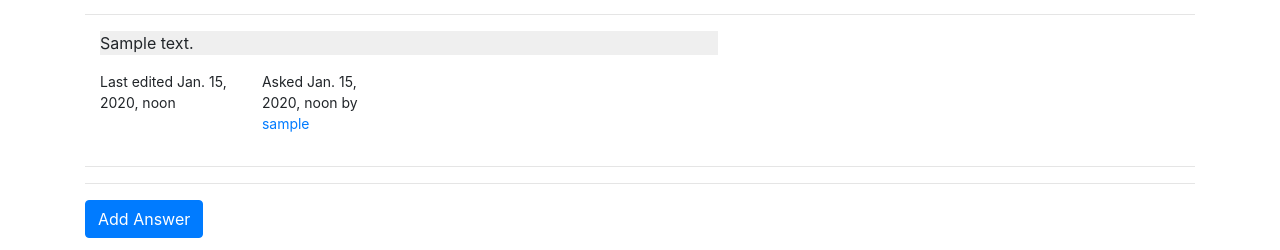
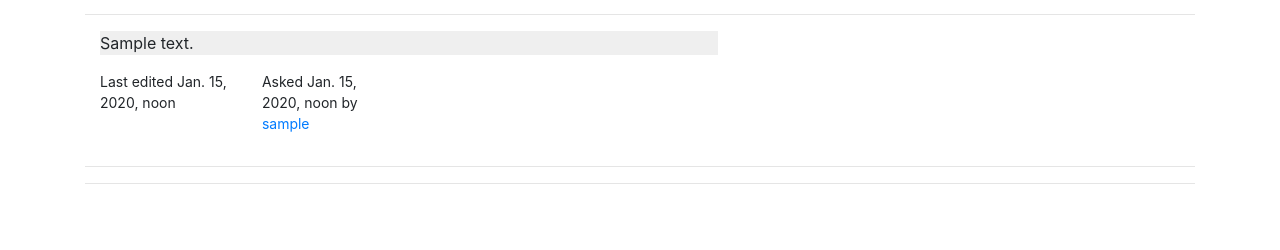
Before and after one commit to Uran198/med, a Django app: template med/templates/questions/question_detail.html in a window 1280 px wide. Shown: the part 550-800 px from the top of the page. Run offline with Django 3.2, Linux system fonts and the light colour scheme; tables that the repository leaves empty hold one stand-in row (values such as "Sample post"); the template is opened without the code that fills it: values that come from a table or form of the project are taken from there, most other values are stand-ins (such as "Sample title", 1, 10 or a date in 2020); parts of the project's set-up code (start-up, migrations or seed data) failed here and were passed over; some libraries are stand-ins or nearby versions.

Commit message:
Fixed #4 -- Added add_answer permission checking

```diff
--- a/med/questions/views.py
+++ b/med/questions/views.py
@@ -91,7 +91,7 @@ class AnswerCreate(LoginRequiredMixin, UserPassesTestMixin, UploadImageMixin, Cr
     fields = ('text',)
 
     def test_func(self, user):
-        return user.can_answer
+        return user.has_perm('questions.add_answer')
 
     def post(self, *args, **kwargs):
         self.question = get_object_or_404(Question, pk=kwargs['parent_id'])
--- a/med/templates/questions/question_detail.html
+++ b/med/templates/questions/question_detail.html
@@ -171,7 +171,11 @@
     <hr/>
     {% endfor %}
 
-    <a class="btn btn-primary" href="{% url 'questions:add_answer' question.pk %}">{% trans "Add Answer" %}</a>
+    <br/>
+
+    {% if perms.questions.add_answer %}
+      <a class="btn btn-primary" href="{% url 'questions:add_answer' question.pk %}">{% trans "Add Answer" %}</a>
+    {% endif %}
   </div>
 </div>
 
--- a/med/users/models.py
+++ b/med/users/models.py
@@ -23,7 +23,6 @@ class User(AbstractUser):
     avatar = models.ImageField(upload_to=upload_path,
                                blank=True,
                                validators=[validate_file_size])
-    can_answer = models.BooleanField(default=False)
 
     def __str__(self):
         return self.username
```
Also changed, not shown: med/questions/tests/test_views.py (+5 -5 lines), med/users/migrations/0008_remove_user_can_answer.py (added).
